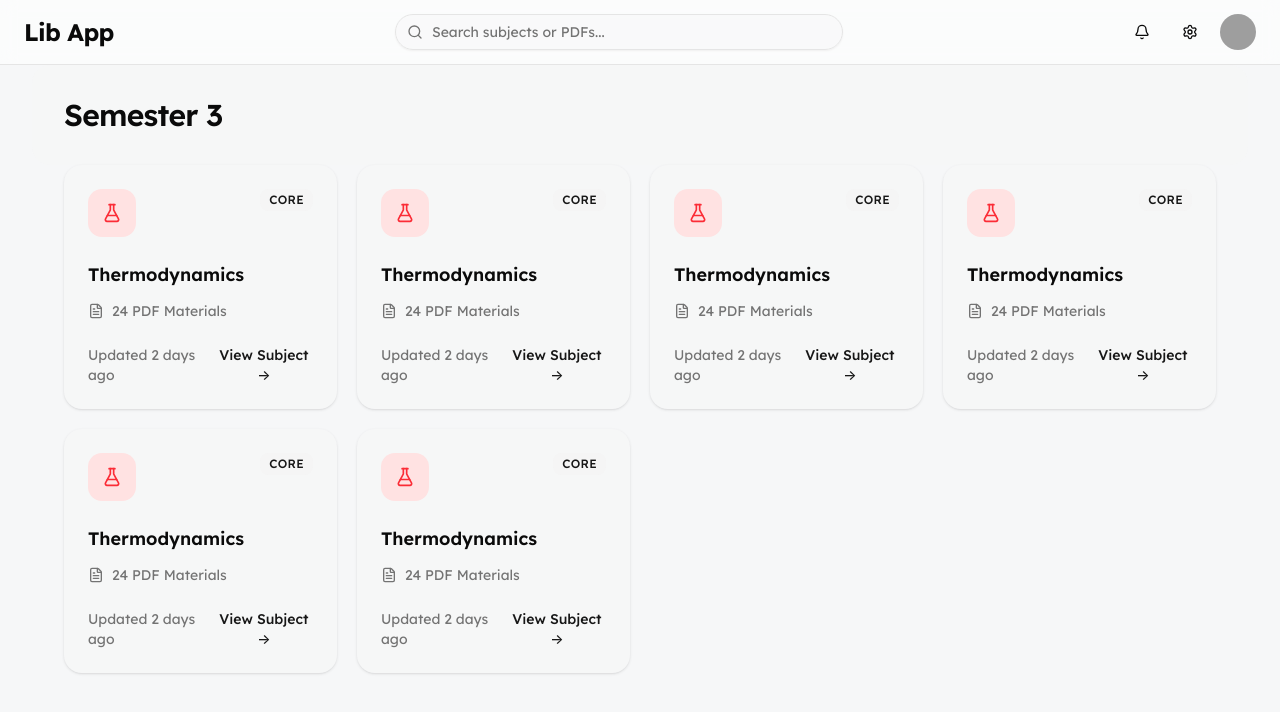
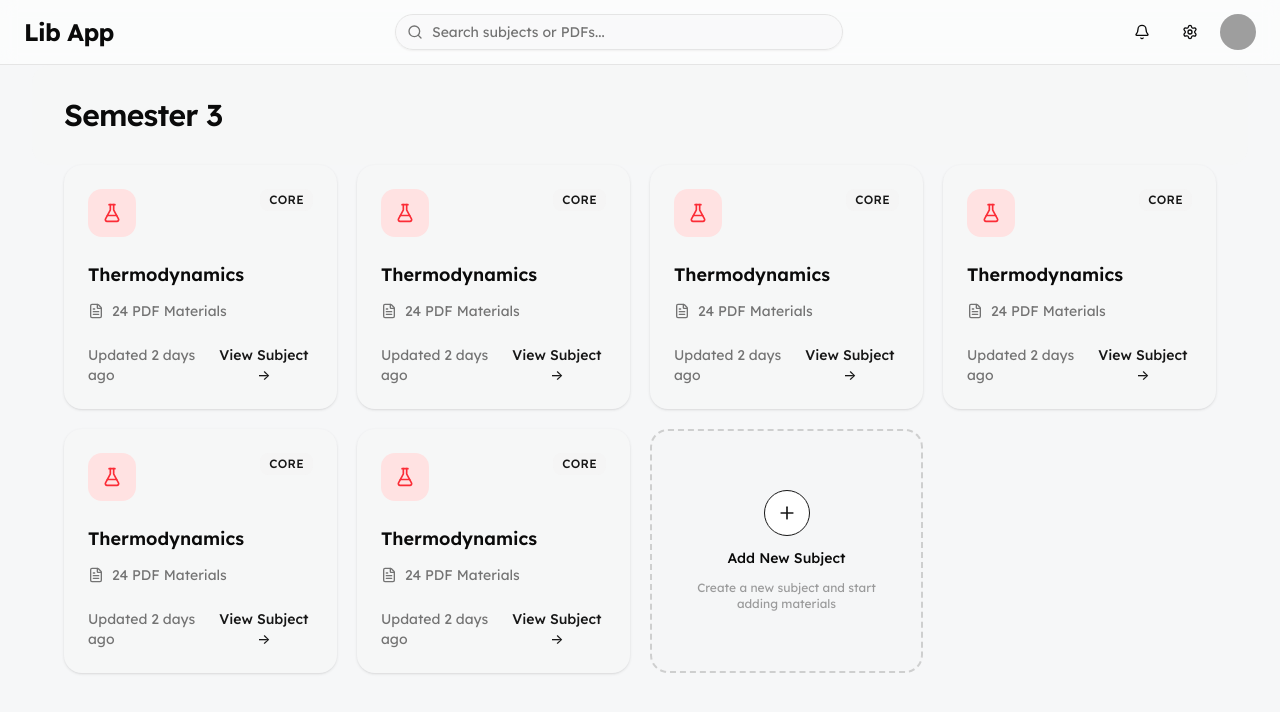
Before and after one commit to saviooo02/lib, a React (Vite) app: page /semester/3 in a window 1280 px wide. Shown: the top 712 px of the page. Built offline with nearby package versions, Linux system fonts and the light colour scheme; grey boxes are pictures that could not be loaded.

Commit message:
feat: add subject button

```diff
--- a/src/pages/SemesterView/SubjectSection/SubjectSection.tsx
+++ b/src/pages/SemesterView/SubjectSection/SubjectSection.tsx
@@ -1,5 +1,7 @@
 import SubjectCard from "./SubjectCard";
 import { FlaskConical } from "lucide-react";
+import { Plus } from "lucide-react";
+import { Button } from "@/components/ui/button";
 export const SubjectSection = () => {
   return (
     <div
@@ -21,6 +23,35 @@ export const SubjectSection = () => {
           onViewClick={() => console.log("View clicked")}
         />
       ))}
+      <div className="w-full max-w-sm">
+        <button
+          className="
+      group w-full h-full
+      rounded-2xl border-2 border-dashed
+      border-muted-foreground/30
+      bg-muted/40
+      p-6
+      flex flex-col items-center justify-center gap-3
+      transition-all duration-200
+      hover:border-gray-400
+      hover:bg-muted
+      hover:shadow-md
+    "
+          onClick={() => console.log("Add subject clicked")}
+        >
+          <div className="p-3 rounded-full bg-background border border-primary transition">
+            <Plus className="h-5 w-5  text-primary transition" />
+          </div>
+
+          <div className="text-sm font-medium text-foreground group-hover:text-foreground transition">
+            Add New Subject
+          </div>
+
+          <p className="text-xs text-muted-foreground/70 text-center">
+            Create a new subject and start adding materials
+          </p>
+        </button>
+      </div>
     </div>
   );
 };
```
